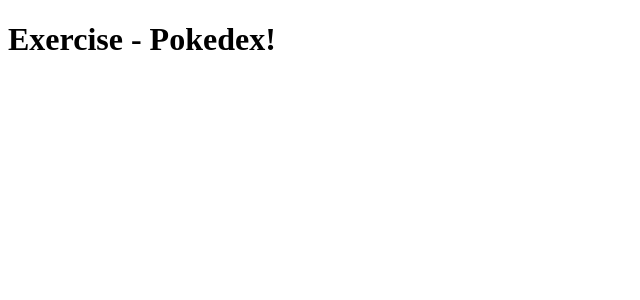
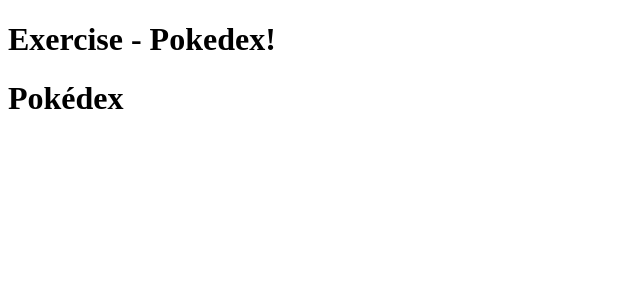
Before and after one commit to hildelio/exercise-pokedex, a React (Create React App) app: page / in a window 1280 px wide. Shown: the top 300 px of the page, without its empty margins (0-640 px from the left). Built offline with nearby package versions, Linux system fonts and the light colour scheme; the HTML template or start-up script is replaced by a standard one.

Commit message:
Requisito 1 ok

```diff
--- a/src/App.js
+++ b/src/App.js
@@ -1,10 +1,16 @@
-import React from 'react';
+import React, { Component } from 'react';
 import './App.css';
+import Pokedex from './components/Pokedex';
 
-function App() {
-  return (
-    <h1>Exercise - Pokedex!</h1>
-  );
+class App extends Component {
+  render() {
+    return (
+      <div>
+        <h1>Exercise - Pokedex!</h1>
+        <Pokedex />
+      </div>
+    );
+  }
 }
 
 export default App;
--- /dev/null
+++ b/src/components/Pokedex.js
@@ -0,0 +1,14 @@
+import React, { Component } from 'react';
+
+class Pokedex extends Component {
+  render() {
+    return (
+      <div>
+        <h1>Pokédex</h1>
+        <ul />
+      </div>
+    );
+  }
+}
+
+export default Pokedex;
```
